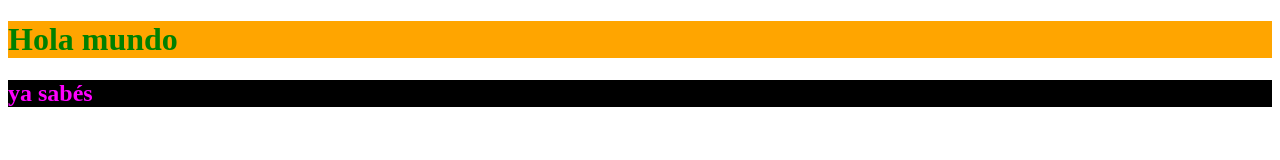
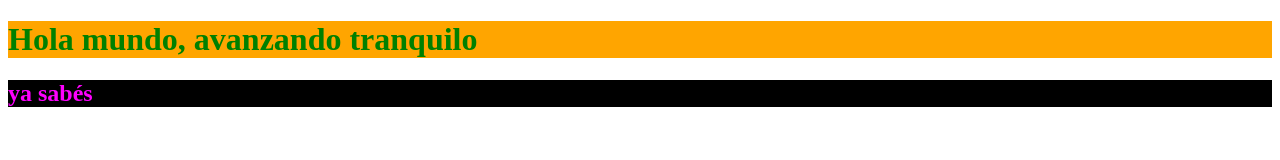
Before and after one commit to HSC2121/Javascript_Coder, a plain HTML site: page index.html in a window 1280 px wide. Drawn offline with Linux system fonts and the light colour scheme.

Commit message:
pequeño cambio

```diff
--- a/index.html
+++ b/index.html
@@ -9,7 +9,7 @@
 </head>
 
 <body>
-    <h1>Hola mundo</h1>
+    <h1>Hola mundo, avanzando tranquilo</h1>
        <h2>ya sabés</h2>
 
 
```
Also changed, not shown: js/script.js (line endings or trailing spaces).
